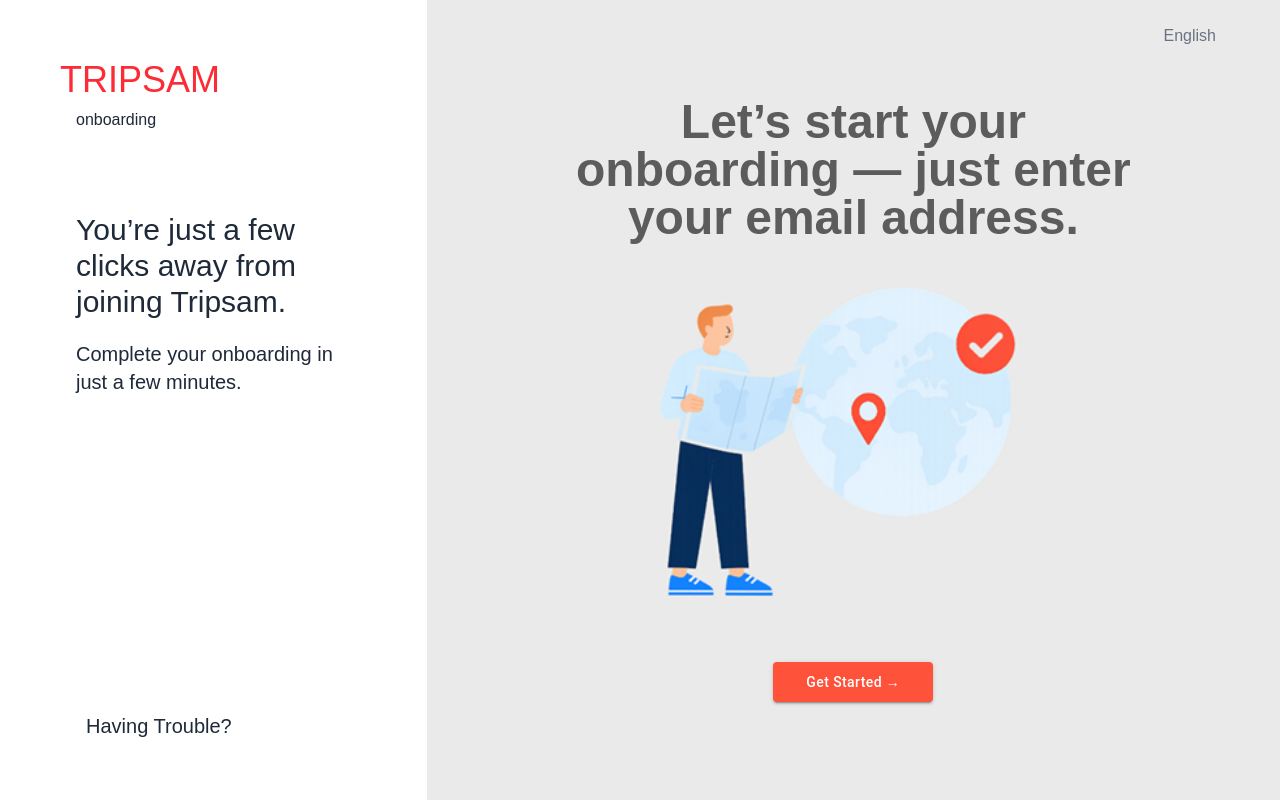
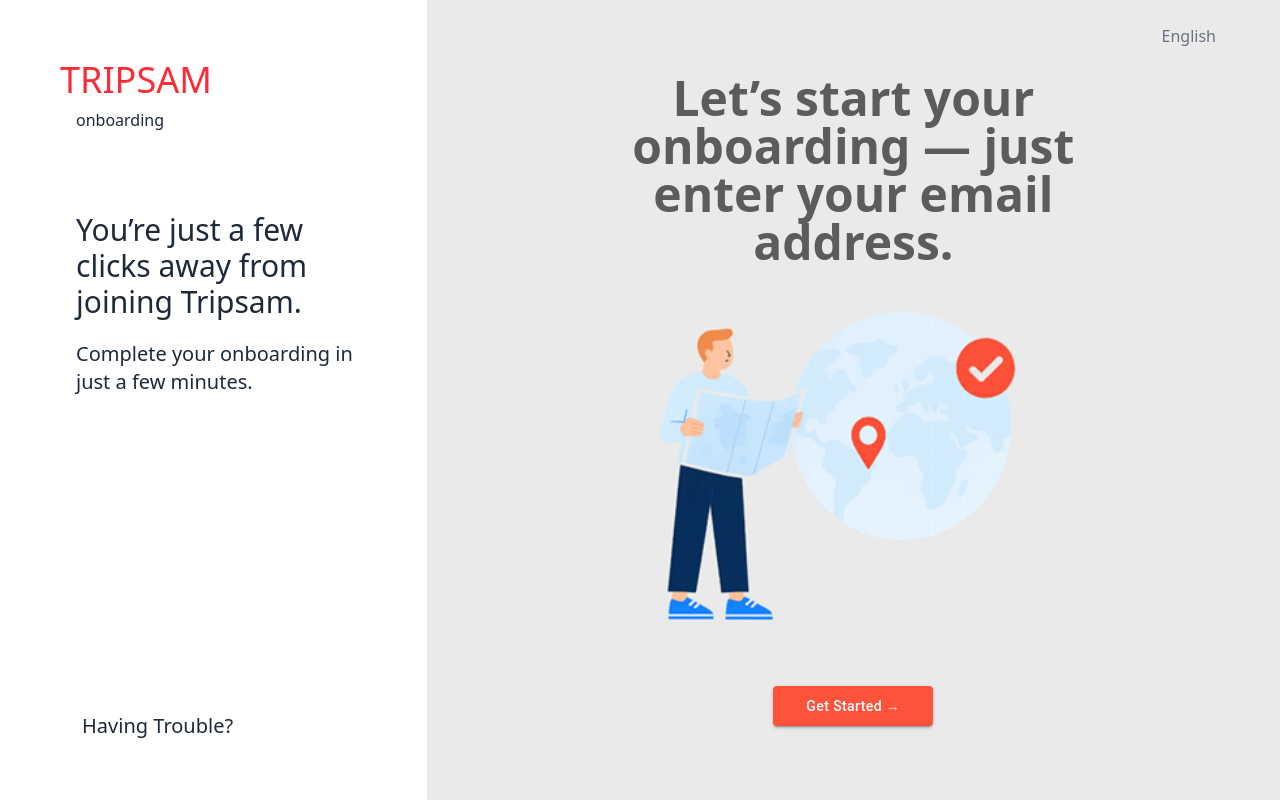
Before and after one commit to Ranawataditya25/next.js-internship-app, a Next.js app: page / in a window 1280 px wide. Built offline with nearby package versions, Linux system fonts and the light colour scheme; some icons are missing.

Commit message:
font style changed and updated readme for vercel deployement rules.

```diff
--- a/app/globals.css
+++ b/app/globals.css
@@ -5,8 +5,8 @@
   --foreground: #ffffff;
   --color-background: var(--background);
   --color-foreground: var(--foreground);
-  --font-sans: var(--font-geist-sans);
-  --font-mono: var(--font-geist-mono);
+  --font-sans: var(--font-inter);
+  --font-mono: ui-monospace, SFMono-Regular, Menlo, Monaco, "Roboto Mono", "Courier New", monospace;
 }
 
 @media (prefers-color-scheme: dark) {
@@ -21,5 +21,5 @@
 body {
   background: var(--background);
   color: var(--foreground);
-  font-family: Arial, Helvetica, sans-serif;
+  font-family: var(--font-sans), system-ui, -apple-system, "Segoe UI", Roboto, "Helvetica Neue", Arial, sans-serif;
 }
--- a/app/layout.tsx
+++ b/app/layout.tsx
@@ -1,16 +1,12 @@
-import { Geist, Geist_Mono } from "next/font/google";
+import { Inter } from "next/font/google";
 import "./globals.css";
 import Providers from "./Providers";
 import en from "../locales/en.json";
 
-const geistSans = Geist({
-  variable: "--font-geist-sans",
+const inter = Inter({
   subsets: ["latin"],
-});
-
-const geistMono = Geist_Mono({
-  variable: "--font-geist-mono",
-  subsets: ["latin"],
+  variable: "--font-inter",
+  display: "swap",
 });
 
 export const metadata = {
@@ -25,9 +21,7 @@ export default function RootLayout({
 }) {
   return (
     <html lang="en">
-      <body
-        className={`${geistSans.variable} ${geistMono.variable} antialiased`}
-      >
+      <body className={`${inter.variable} antialiased`}>
         <Providers messages={en}>{children}</Providers>
       </body>
     </html>
--- a/app/login/page.tsx
+++ b/app/login/page.tsx
@@ -131,7 +131,7 @@ export default function LoginPage() {
           </p>
         </div>
         <p className="text-xl text-center">
-          <span className="font-light text-gray-800">{t("trouble")} </span>
+          <span className="text-gray-800">{t("trouble")} </span>
           <span className="font-bold underline cursor-pointer">
             {t("contactUs")}
           </span>
--- a/app/page.tsx
+++ b/app/page.tsx
@@ -101,7 +101,7 @@ export default function LandingPage() {
         </div>
 
         <p className="text-xl text-center">
-          <span className="font-light text-gray-800">{t("trouble")} </span>
+          <span className="text-gray-800">{t("trouble")} </span>
           <span className="font-bold underline cursor-pointer">
             {t("contactUs")}
           </span>
--- a/app/service/page.tsx
+++ b/app/service/page.tsx
@@ -89,7 +89,7 @@ export default function ServicePage() {
         </div>
 
         <p className="text-xl text-center">
-          <span className="font-thin text-gray-800">{t("trouble")} </span>
+          <span className="text-gray-800">{t("trouble")} </span>
           <span className="font-bold underline cursor-pointer">
             {t("contactUs")}
           </span>
```
Also changed, not shown: 1 other file (tests, documents, lock files or other folders).
